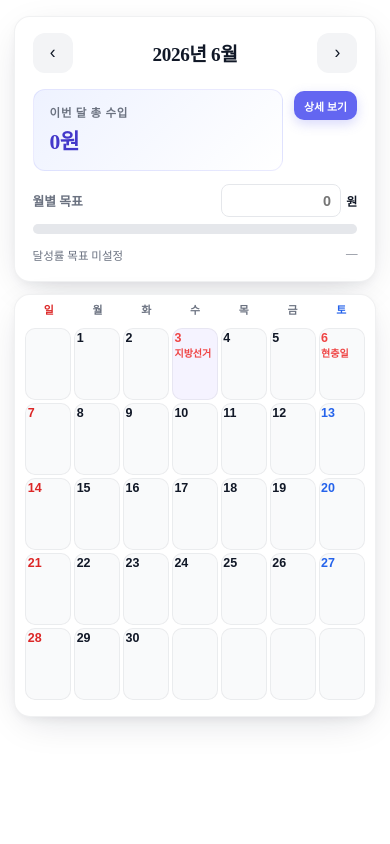
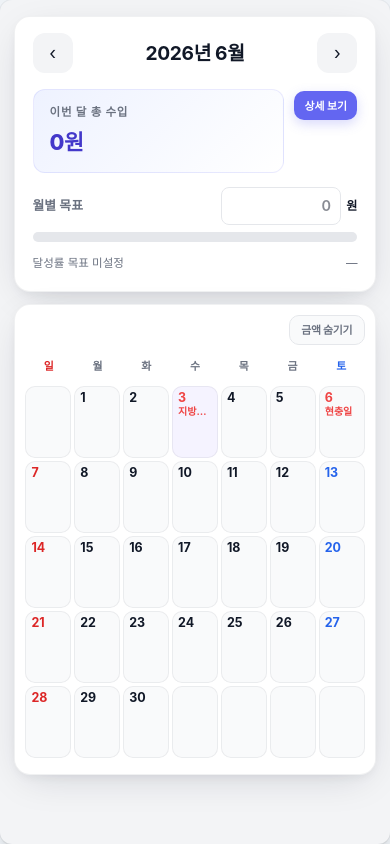
Before and after one commit to cmd-obam/Calendar, a React (Vite) app: page / in a window 390 px wide. Built offline with nearby package versions, Linux system fonts and the light colour scheme.

Commit message:
feat: 모바일 레이아웃 최적화 및 금액 숨기기 버튼 추가

```diff
--- a/package.json
+++ b/package.json
@@ -18,6 +18,7 @@
   },
   "devDependencies": {
     "@eslint/js": "^10.0.1",
+    "@tailwindcss/vite": "^4.3.0",
     "@types/node": "^24.12.3",
     "@types/react": "^19.2.14",
     "@types/react-dom": "^19.2.3",
@@ -26,6 +27,7 @@
     "eslint-plugin-react-hooks": "^7.1.1",
     "eslint-plugin-react-refresh": "^0.5.2",
     "globals": "^17.6.0",
+    "tailwindcss": "^4.3.0",
     "typescript": "~6.0.2",
     "typescript-eslint": "^8.59.2",
     "vite": "^8.0.12"
--- a/src/App.tsx
+++ b/src/App.tsx
@@ -1,7 +1,16 @@
 import MainCalendar from './components/MainCalendar'
 
 function App() {
-  return <MainCalendar />
+  return (
+    <div className="min-h-dvh min-h-svh w-full overflow-x-hidden bg-[#eef2f6]">
+      <main
+        className="mx-auto flex w-full max-w-md min-h-dvh min-h-svh flex-col overflow-x-hidden rounded-xl bg-[#f3f4f6] shadow-lg ring-1 ring-black/5 pt-[calc(1rem+env(safe-area-inset-top,0px))] pb-[calc(1rem+env(safe-area-inset-bottom,0px))] px-3.5 sm:px-4"
+        aria-label="급여 캘린더"
+      >
+        <MainCalendar />
+      </main>
+    </div>
+  )
 }
 
 export default App
--- a/src/components/MainCalendar.tsx
+++ b/src/components/MainCalendar.tsx
@@ -22,17 +22,13 @@ function formatKRW(n: number): string {
 }
 
 const AppFrame = styled.div`
-  max-width: 480px;
   width: 100%;
-  margin: 0 auto;
-  min-height: 100dvh;
-  min-height: 100svh;
-  padding: 1rem 0.875rem calc(1rem + env(safe-area-inset-bottom, 0));
-  padding-top: calc(1rem + env(safe-area-inset-top, 0));
-  box-sizing: border-box;
+  min-width: 0;
+  flex: 1;
   display: flex;
   flex-direction: column;
   gap: 0.75rem;
+  box-sizing: border-box;
 `
 
 const Card = styled.div`
@@ -223,8 +219,34 @@ const CalendarSection = styled.div`
   width: 100%;
   min-width: 0;
   overflow: hidden;
-  padding: 0 0.65rem 1rem;
+  padding: 0.65rem 0.65rem 1rem;
   box-sizing: border-box;
+`
+
+const CalendarToolbar = styled.div`
+  display: flex;
+  justify-content: flex-end;
+  margin-bottom: 0.45rem;
+`
+
+const AmountToggleBtn = styled.button`
+  padding: 0.38rem 0.7rem;
+  font-size: 0.68rem;
+  font-weight: 800;
+  letter-spacing: -0.02em;
+  border: 1px solid var(--cal-border, #e5e7eb);
+  border-radius: 10px;
+  background: var(--cal-muted, #f9fafb);
+  color: var(--cal-text-dim, #6b7280);
+  cursor: pointer;
+  touch-action: manipulation;
+  white-space: nowrap;
+  transition: background 0.15s ease, color 0.15s ease, transform 0.1s ease;
+
+  &:active {
+    transform: scale(0.97);
+    background: var(--cal-muted-press, #e5e7eb);
+  }
 `
 
 const WeekHeader = styled.div`
@@ -269,7 +291,7 @@ const DayCell = styled.button<{
   max-width: 100%;
   width: 100%;
   min-height: 4.5rem;
-  padding: 0.28rem 0.15rem 0.32rem;
+  padding: 0.3rem 0.25rem 0.34rem 0.375rem;
   border: none;
   border-radius: 10px;
   overflow: hidden;
@@ -383,6 +405,7 @@ export default function MainCalendar() {
 
   const [cursor, setCursor] = useState(() => new Date())
   const [reportOpen, setReportOpen] = useState(false)
+  const [showAmounts, setShowAmounts] = useState(true)
 
   const year = cursor.getFullYear()
   const monthIndex = cursor.getMonth()
@@ -526,6 +549,15 @@ export default function MainCalendar() {
 
       <Card>
         <CalendarSection>
+          <CalendarToolbar>
+            <AmountToggleBtn
+              type="button"
+              aria-pressed={showAmounts}
+              onClick={() => setShowAmounts((v) => !v)}
+            >
+              {showAmounts ? '금액 숨기기' : '금액 보기'}
+            </AmountToggleBtn>
+          </CalendarToolbar>
           <WeekHeader>
             {WEEKDAYS.map((w, idx) => (
               <WeekHeadCell
@@ -566,7 +598,7 @@ export default function MainCalendar() {
                   onClick={() => handleDateClick(day)}
                   aria-label={
                     dateKey
-                      ? `${dateKey}${holidayName ? `, ${holidayName}` : ''}${log ? `, ${log.title}` : ''}`
+                      ? `${dateKey}${holidayName ? `, ${holidayName}` : ''}${showAmounts && log ? `, ${log.title}, ${formatKRW(log.finalWage)}` : log && !showAmounts ? ', 근무 기록 있음' : ''}`
                       : '빈 칸'
                   }
                 >
@@ -578,7 +610,7 @@ export default function MainCalendar() {
                           {holidayName}
                         </HolidayLabel>
                       )}
-                      {log && (
+                      {showAmounts && log && (
                         <LogBadge>
                           <LogTitle>{log.title}</LogTitle>
                           <LogWage>{formatKRW(log.finalWage)}</LogWage>
--- a/src/index.css
+++ b/src/index.css
@@ -1,3 +1,5 @@
+@import 'tailwindcss';
+
 /* 모바일 웹앱 베이스: 더블탭/포커스 시 의도치 않은 확대 완화는 viewport + 입력 폰트 크기(16px+)와 함께 사용하세요. */
 
 *,
@@ -9,13 +11,16 @@
 html {
   -webkit-text-size-adjust: 100%;
   text-size-adjust: 100%;
+  overflow-x: hidden;
 }
 
 body {
   margin: 0;
   min-height: 100dvh;
   min-height: 100svh;
+  overflow-x: hidden;
   -webkit-tap-highlight-color: transparent;
+  background-color: #eef2f6;
 }
 
 /* UI 전반: 텍스트 드래그 선택 억제 (입력·복사 가능 영역은 예외) */
@@ -46,4 +51,6 @@ a {
 #root {
   min-height: 100dvh;
   min-height: 100svh;
+  width: 100%;
+  overflow-x: hidden;
 }
--- a/vite.config.ts
+++ b/vite.config.ts
@@ -1,5 +1,6 @@
 import { defineConfig } from 'vite'
 import react from '@vitejs/plugin-react'
+import tailwindcss from '@tailwindcss/vite'
 
 // https://vite.dev/config/
 export default defineConfig({
@@ -7,5 +8,6 @@ export default defineConfig({
     react({
       jsxImportSource: '@emotion/react',
     }),
+    tailwindcss(),
   ],
 })
```
Also changed, not shown: 1 other file (tests, documents, lock files or other folders).
